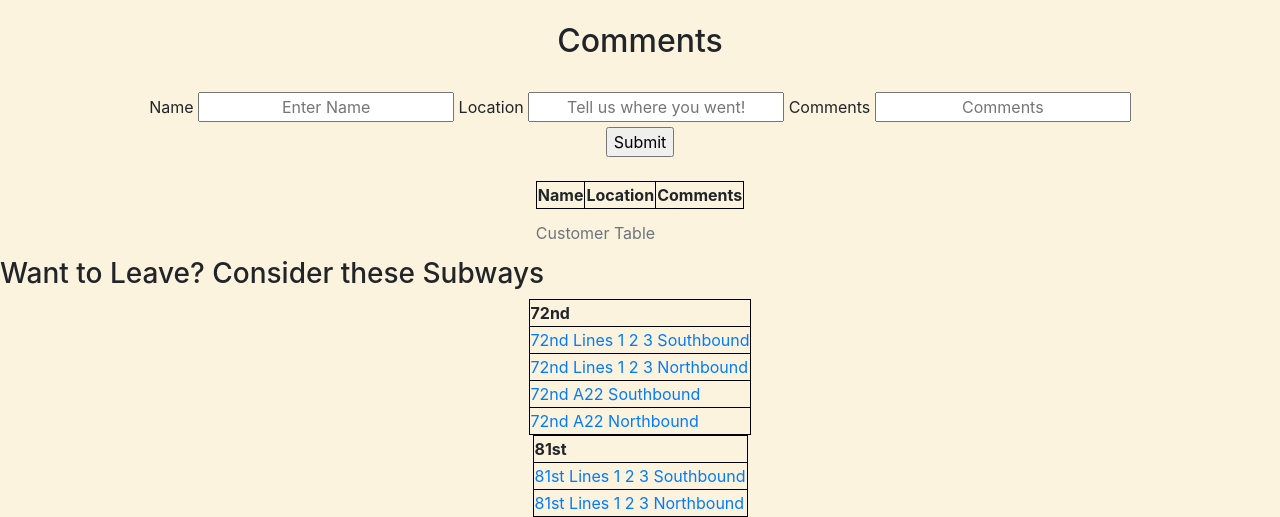
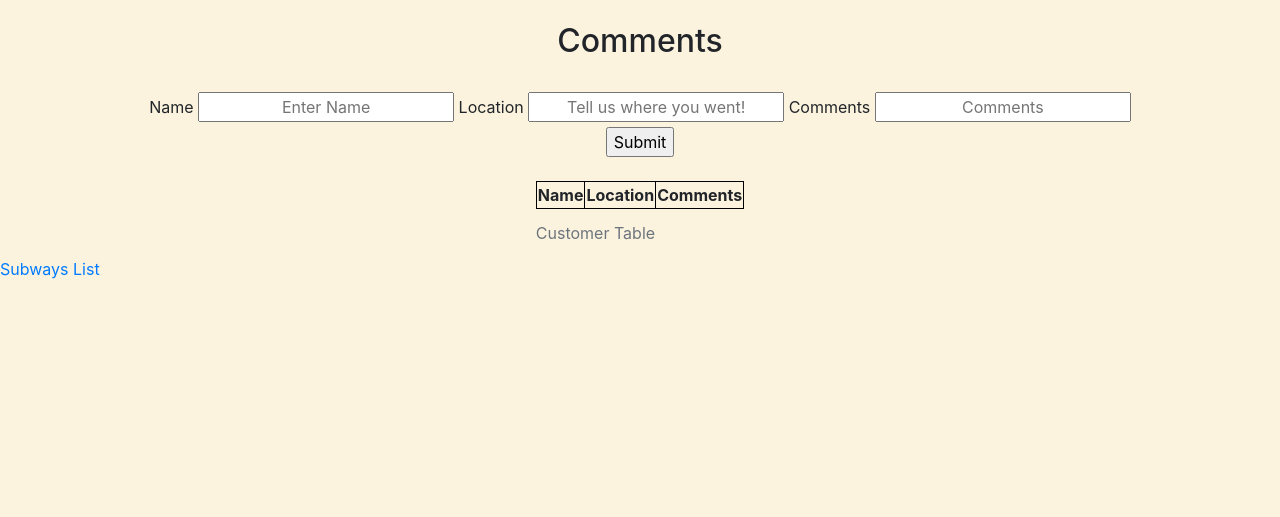
Before and after one commit to noyah81/cougars, a Flask app: page /home in a window 1280 px wide. Shown: the part 571-1088 px from the top of the page. After the commit the page ends 850 px from the top, so only its background shows below. Run offline with Flask 2, Linux system fonts and the light colour scheme; lists and menus that the app fills with data are empty.

Commit message:
revised footer for homepage

```diff
--- a/templates/home.html
+++ b/templates/home.html
@@ -76,43 +76,8 @@
 </body>
 
 <footer>
-    <h3 style="font:Monaco;"> Want to Leave? Consider these Subways</h3>
-    <div>
-        <table id="customers">
-            <tr>
-                <th>72nd</th>
-            </tr>
-            <tr>
-                <td><a href = "traintime/123S">72nd Lines 1 2 3 Southbound</a></td>
-            </tr>
+    <a href = "stations.hmtl"> Subways List </a>
 
-            <tr>
-                <td><a href = "traintime/123N">72nd Lines 1 2 3 Northbound</a></td>
-            </tr>
-
-            <tr>
-                <td><a href = "traintime/A22S">72nd A22 Southbound</a></td>
-            </tr>
-
-            <tr>
-                <td><a href = "traintime/A22N">72nd A22 Northbound</a></td>
-            </tr>
-        </table>
-
-        <table id="customers">
-            <tr>
-                <th>81st</th>
-            </tr>
-            <tr>
-                <td><a href = "traintime/A21S">81st Lines 1 2 3 Southbound</a></td>
-            </tr>
-
-            <tr>
-                <td><a href = "traintime/A21N">81st Lines 1 2 3 Northbound</a></td>
-            </tr>
-
-        </table>
-    </div>
 </footer>
 
 {% endblock %}
```
